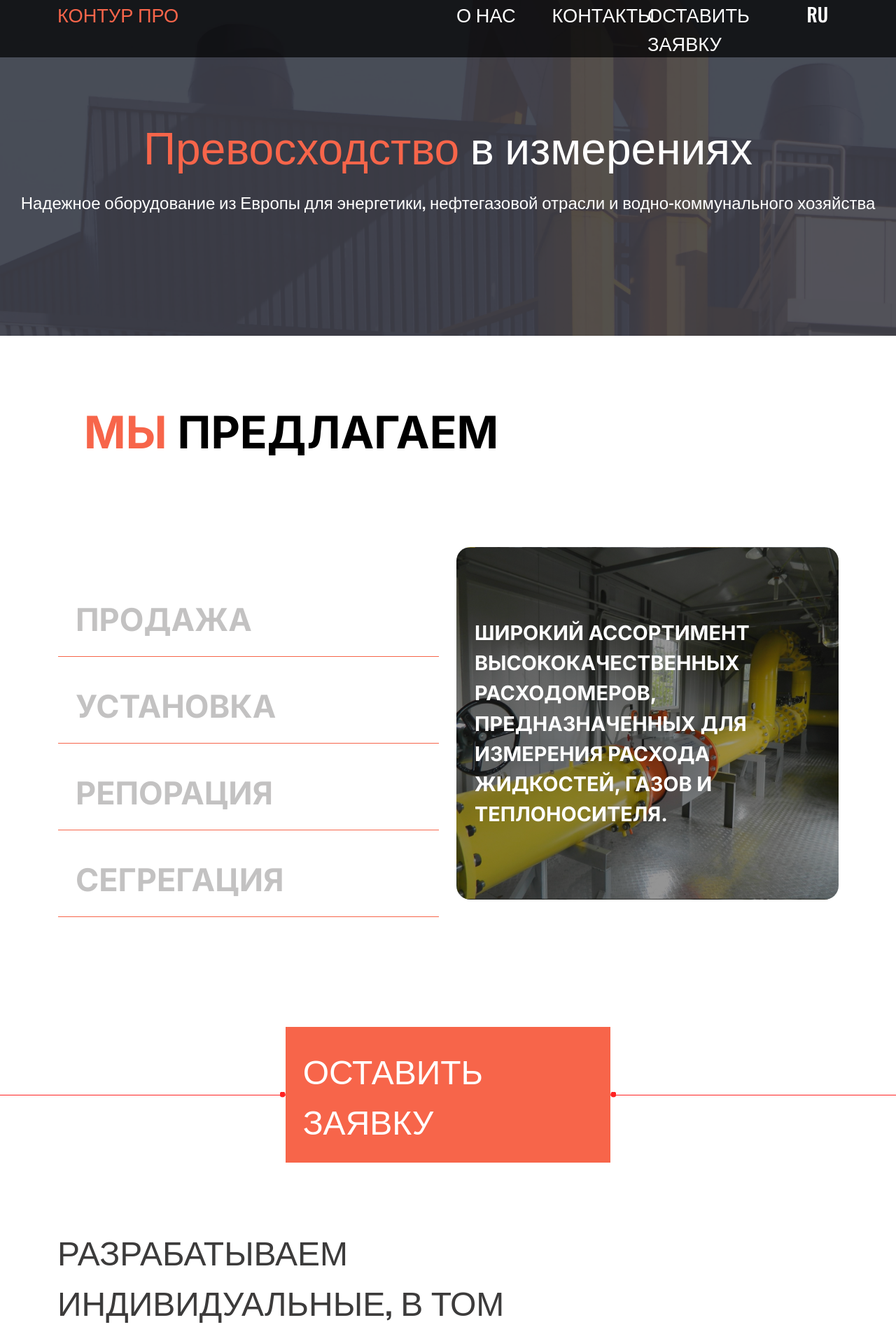
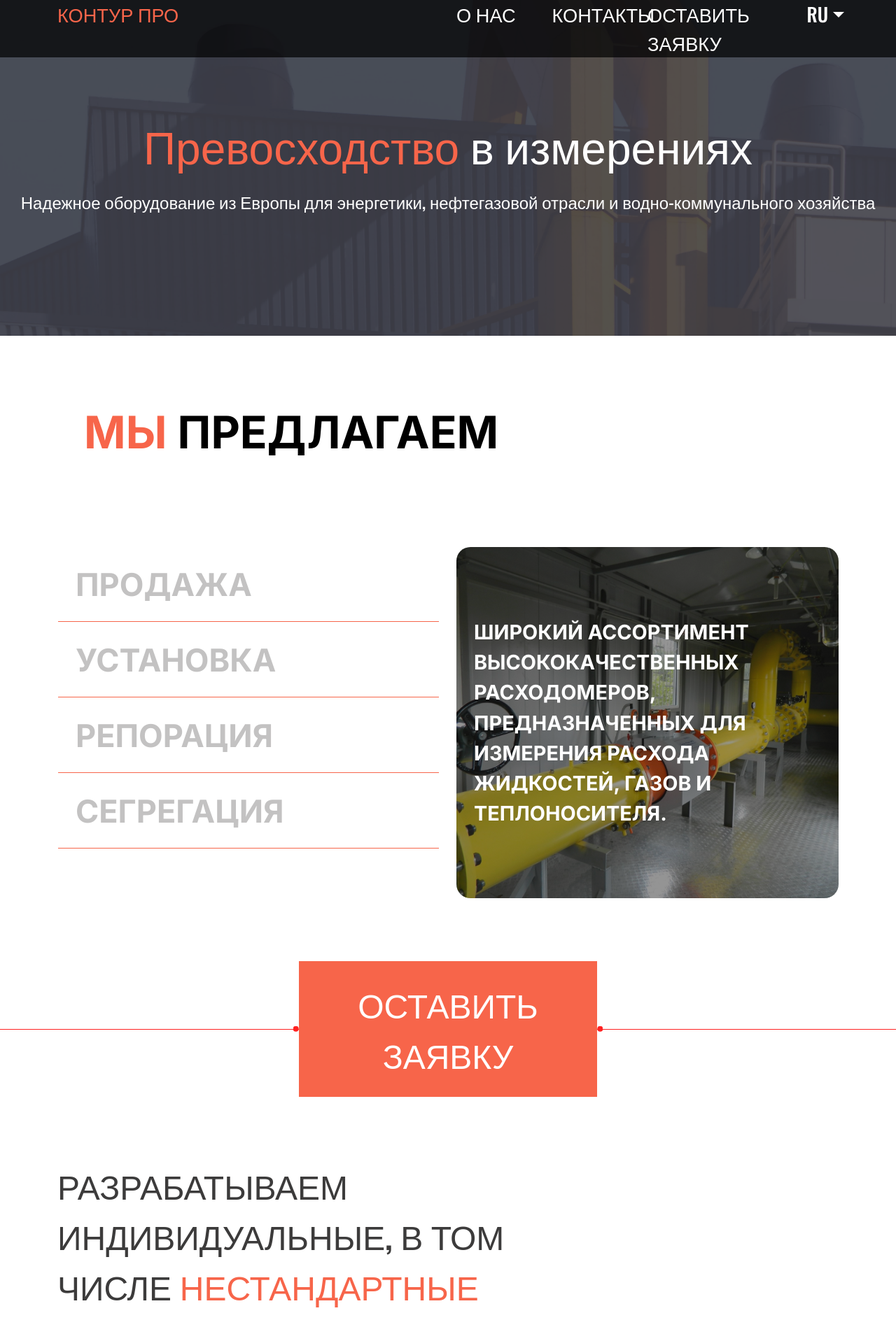
Before and after one commit to PaaavelZ/promshop, a Django app: page / in a window 1280 px wide. Shown: the top 1897 px of the page at 70% size. Run offline with Django 4.2, Linux system fonts and the light colour scheme; some libraries are stand-ins or nearby versions.

Commit message:
slider fix and part of mobile version (#6)
Co-authored-by: Andryschenko-George <110791143+Andryschenko-George@users.noreply.github.com>

```diff
--- a/static/css/main.css
+++ b/static/css/main.css
@@ -1,5 +1,8 @@
 /*Base for main moduls*/
 /*Tags */
+html{
+    font-size: 16px;
+}
 a {
     text-decoration: none !important;
     color: #fff;
@@ -48,6 +51,11 @@ section {
 .header-menu{
     display: flex;
     flex-direction: row;
+    justify-content: space-between;
+}
+.dropdown-menu{
+    font-size: 1.7rem;
+    background-color: rgba(00, 0, 00, 0);
 }
 
 /*Hellow block with text*/
@@ -107,6 +115,7 @@ section {
     height: 25%;
     border-bottom: 1px solid #F7654A;
     padding: 25px;
+    margin-bottom: 0px;
 }
 /*.slick-center + .slider-nav-block p{
     color: #636363!important;
@@ -127,7 +136,6 @@ section {
 .message-arrow {
     position: relative;
     align-self: center;
-    width: 35%;
     border-bottom: 1px solid #FF2222;
 }
 .circle {
@@ -146,7 +154,7 @@ section {
     font-size: 3rem;
     padding: 25px;
     background-color: #F7654A;
-
+    text-align: center;
 }
 
 /*Text block*/
@@ -234,6 +242,12 @@ section {
 }
 .column-description{
     font-size: 1.5rem;
+}
+.slider-nav-block + .slick-slide + .slick-current + .slick-center {
+    color: #3C3B3B;
+}
+.slick-list {
+    padding: 0px !important;
 }
 
 /*Form*/
@@ -331,3 +345,30 @@ section {
     flex-direction: row;
     justify-content: space-between;
 }
+
+/*Mobile version*/
+
+@media screen and (max-width: 1229px) {
+    html{
+        font-size: 14px;
+    }
+    .footer-body{
+        justify-content: space-around;
+        font-size: 1.1rem;
+    }
+  }
+  @media screen and (max-width: 989px) {
+    .slider-description-nav a {
+        font-size: 2.5rem;
+        padding-left: 25px
+    }
+    .form-body {
+        width: 100%;
+    }
+    .hellow_block-description {
+        padding: 0px 10px;
+    }
+    section{
+        margin-top: 70px;
+    }
+  }
--- a/static/js/main.js
+++ b/static/js/main.js
@@ -1,14 +1,22 @@
+/*Navigation drop*/
+$('ul.nav li.dropdown').hover(function() {
+  $(this).find('.dropdown-menu').stop(true, true).delay(200).fadeIn(500);
+}, function() {
+  $(this).find('.dropdown-menu').stop(true, true).delay(200).fadeOut(500);
+});
+
+
+
+/*Slider first*/
 $('.slider-for').slick({
   slidesToShow: 1,
   slidesToScroll: 1,
   arrows: false,
   asNavFor: '.slider-nav',
-  vertical: true,
   infinite: false,
 });
 
 $('.slider-nav').slick({
-  initialSlide: 0,
   centerMode: true,
   slidesToShow: 4,
   asNavFor: '.slider-for',
@@ -19,7 +27,7 @@ $('.slider-nav').slick({
 });
 
 
-
+/*Slider second*/
 $('.slider-description-for').slick({
   slidesToShow: 1,
   slidesToScroll: 1,
--- a/templates/main.html
+++ b/templates/main.html
@@ -28,8 +28,8 @@
     <div class="header fixed-top">
         <div class="container">
             <div class="row">
-                <div class="col-lg-6 header-logo"> <a href="#" class="txt_orange">КОНТУР ПРО</a></div>
-                <div class="col-lg-6 txt_white header-menu">
+                <div class="col-lg-6 col-md-4 header-logo"> <a href="#" class="txt_orange">КОНТУР ПРО</a></div>
+                <div class="col-lg-6 col-md-8 txt_white header-menu">
                     <div class="col-lg-3">
                         <a href="">О НАС</a>
                     </div>
@@ -40,7 +40,16 @@
                         <a href="">ОСТАВИТЬ ЗАЯВКУ</a>
                     </div>
                     <div class="col-lg-1">
-                        <a href="">RU</a>
+                        <ul class="nav navbar-nav">
+                            <li class="dropdown">
+                              <a href="#" class="dropdown-toggle" data-toggle="dropdown">RU<b class="caret"></b></a>
+                              <ul class="dropdown-menu">
+                                <li><a href="#">RU</a></li>
+                                <li><a href="#">KZ</a></li>
+                                <li><a href="#">EN</a></li>
+                              </ul>
+                            </li>
+                          </ul>
                     </div>
                 </div>
             </div>
@@ -102,11 +111,11 @@
 
         <section>
             <div class="message">
-                <div class="message-arrow">
+                <div class="message-arrow col-lg-4 col-md-3">
                     <div class="circle"></div>
                 </div>
-                <div class="message-block txt_white"> <a href="">ОСТАВИТЬ ЗАЯВКУ</a></div>
-                <div class="message-arrow ">
+                <div class="message-block txt_white col-lg-4 col-md-6"> <a href="">ОСТАВИТЬ ЗАЯВКУ</a></div>
+                <div class="message-arrow col-lg-4 col-md-3">
                     <div class="circle circle_rewerce"></div>
                 </div>
             </div>
@@ -142,44 +151,44 @@
                         </div>
                     </div>
                     <div class="description-slider col-lg-12">
-                        <div class="slider-description-nav col-lg-7">
+                        <div class="slider-description-nav col-lg-7 .col-md-12">
                             <a href="#" data-slide="1" class="">ГАЗА</a>
                             <a href="#" data-slide="2" class="">ЖИДКОСТЕЙ</a>
                             <a href="#" data-slide="3" class="">ТЕПЛОНОСИТЕЛЕЙ</a>
                         </div>
-                        <div class="slider-description-for col-lg-12">
+                        <div class="slider-description-for col-lg-12 .col-md-12">
                             <div class="">
                                 <div class="slider-description-block">
+                                    <div class="col-lg-3 col-md-3 slider-description-column">
+                                        <div class="column-heading">НАЗВАНИЕ</div>
+                                        <div class="column-picture"></div>
+                                        <div class="column-description">небольшое описание</div>
+                                    </div>
+                                    <div class="col-lg-1 col-md-1"></div>
+                                    <div class="col-lg-3 col-md-3 slider-description-column">
+                                        <div class="column-heading">НАЗВАНИЕ</div>
+                                        <div class="column-picture"></div>
+                                        <div class="column-description">небольшое описание</div>
+                                    </div>
+                                    <div class="col-lg-1 col-md-1"></div>
+                                    <div class="col-lg-3 col-md-3 slider-description-column">
+                                        <div class="column-heading">НАЗВАНИЕ</div>
+                                        <div class="column-picture"></div>
+                                        <div class="column-description">небольшое описание</div>
+                                    </div>
+                                    <div class="col-lg-1 col-md-1"></div>
+                                    <div class="col-lg-3 col-md-3 slider-description-column">
+                                        <div class="column-heading">НАЗВАНИЕ</div>
+                                        <div class="column-picture"></div>
+                                        <div class="column-description">небольшое описание</div>
+                                    </div>
+                                    <div class="col-lg-1 col-md-1"></div>
                                     <div class="col-lg-3 slider-description-column">
                                         <div class="column-heading">НАЗВАНИЕ</div>
                                         <div class="column-picture"></div>
                                         <div class="column-description">небольшое описание</div>
                                     </div>
-                                    <div class="col-lg-1"></div>
-                                    <div class="col-lg-3 slider-description-column">
-                                        <div class="column-heading">НАЗВАНИЕ</div>
-                                        <div class="column-picture"></div>
-                                        <div class="column-description">небольшое описание</div>
-                                    </div>
-                                    <div class="col-lg-1"></div>
-                                    <div class="col-lg-3 slider-description-column">
-                                        <div class="column-heading">НАЗВАНИЕ</div>
-                                        <div class="column-picture"></div>
-                                        <div class="column-description">небольшое описание</div>
-                                    </div>
-                                    <div class="col-lg-1"></div>
-                                    <div class="col-lg-3 slider-description-column">
-                                        <div class="column-heading">НАЗВАНИЕ</div>
-                                        <div class="column-picture"></div>
-                                        <div class="column-description">небольшое описание</div>
-                                    </div>
-                                    <div class="col-lg-1"></div>
-                                    <div class="col-lg-3 slider-description-column">
-                                        <div class="column-heading">НАЗВАНИЕ</div>
-                                        <div class="column-picture"></div>
-                                        <div class="column-description">небольшое описание</div>
-                                    </div>
-                                    <div class="col-lg-1"></div>
+                                    <div class="col-lg-1 col-md-1"></div>
                                     <div class="col-lg-3 slider-description-column">
                                         <div class="column-heading">НАЗВАНИЕ</div>
                                         <div class="column-picture"></div>
@@ -235,16 +244,16 @@
         <div class="footer">
             <div class="container">
                 <div class="row">
-                    <div class="col-lg-12 footer-body">
-                        <div class="col-lg-6 footer-right">
-                            <div class="col-lg-3 txt_orange">КОНТУР ПРО</div>
-                            <div class="col-lg-3 txt_white">ДОКУМЕНТЫ</div>
-                            <div class="col-lg-2 txt_white">О НАС</div>
-                            <div class="col-lg-3 txt_white">КОНТАКТЫ</div>
+                    <div class="col-lg-12 col-md-12 footer-body">
+                        <div class="col-lg-6 col-md-6 footer-right">
+                            <div class="col-lg-3 col-md-3 txt_orange">КОНТУР ПРО</div>
+                            <div class="col-lg-3 col-md-3 txt_white">ДОКУМЕНТЫ</div>
+                            <div class="col-lg-2 col-md-2 txt_white">О НАС</div>
+                            <div class="col-lg-3 col-md-3 txt_white">КОНТАКТЫ</div>
                         </div>
-                        <div class="col-lg-4 footer-left txt_white">
-                            <div class="col-lg-6">+7 (911) 214-29-27</div>
-                            <div class="col-lg-6">contourprokz@gmail.com</div>
+                        <div class="col-lg-4 col-md-6 footer-left txt_white">
+                            <div class="col-lg-6 col-md-6">+7 (911) 214-29-27</div>
+                            <div class="col-lg-6 col-md-6">contourprokz@gmail.com</div>
                         </div>
                     </div>
                 </div>
```
